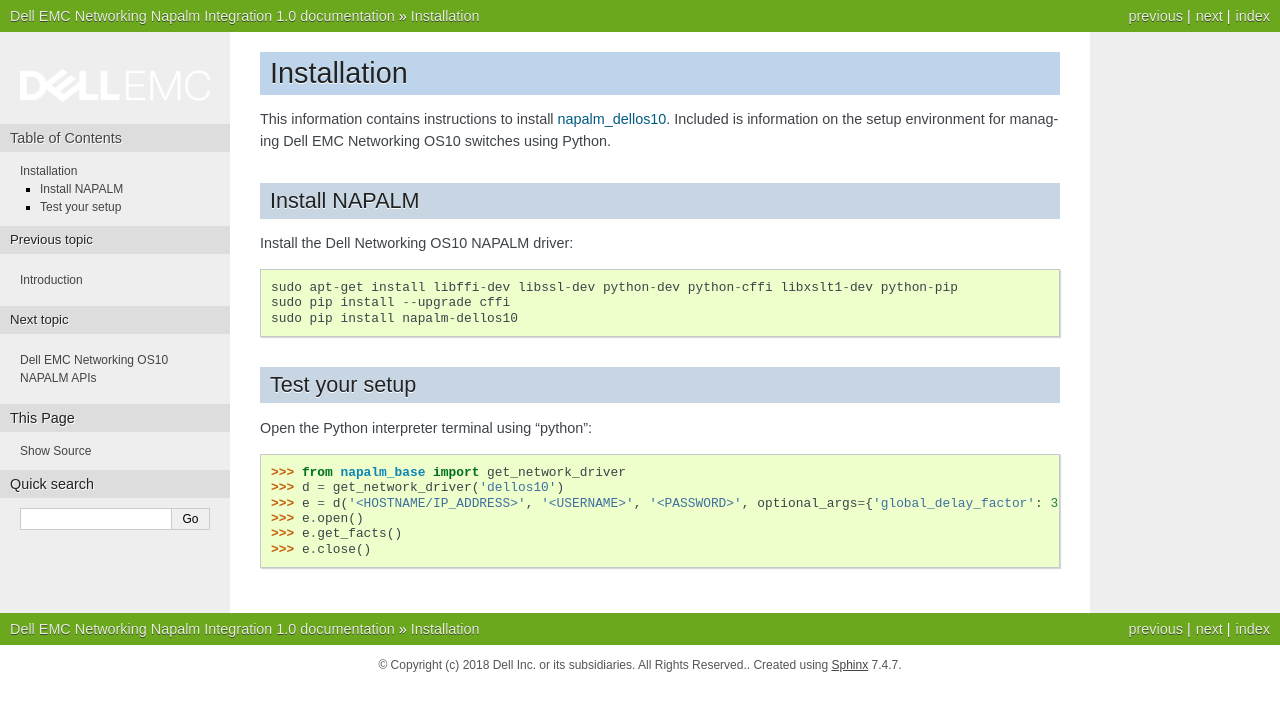
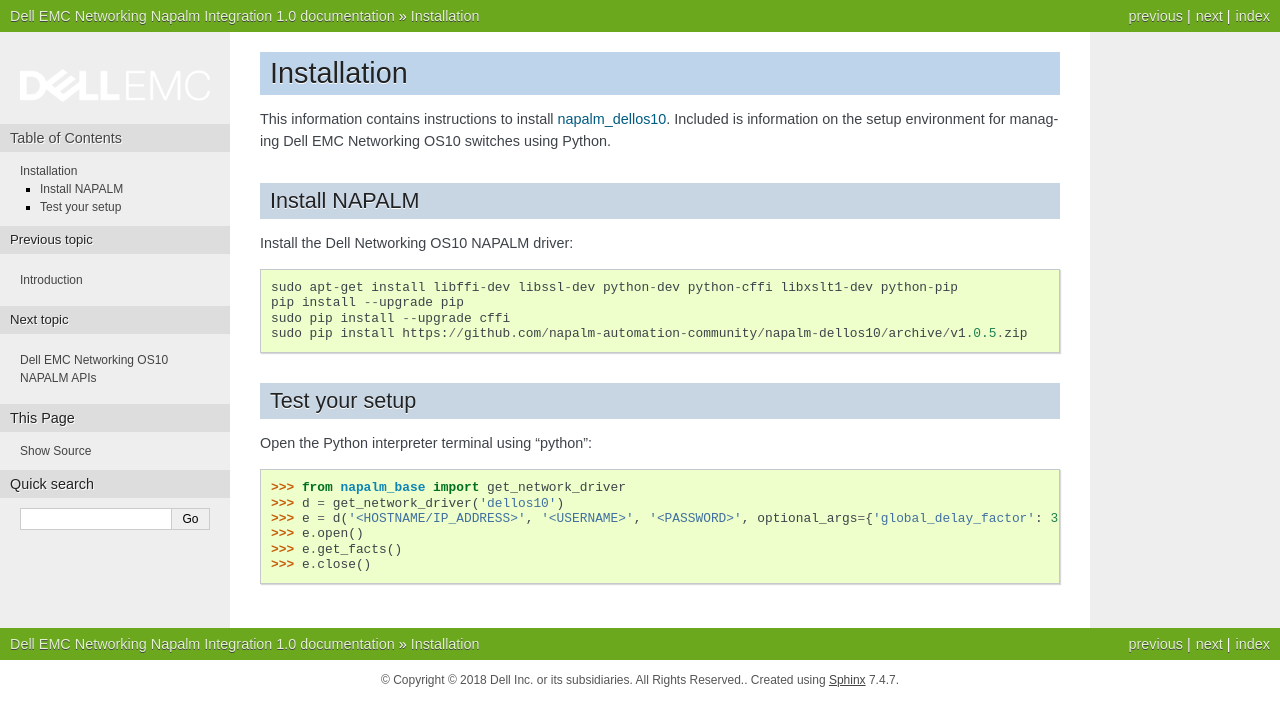
Before and after one commit to Dell-Networking/napalm-dellos10-docs, a Sphinx documentation site: the page built from source/install.rst, in a window 1280 px wide. Shown: the top 726 px of the page. Built offline with Sphinx 7.4.7, drawn with Linux system fonts in a browser that asks for light colours.

Commit message:
Updated to pick the napalm-dellos10 driver from github directly.

```diff
--- a/source/conf.py
+++ b/source/conf.py
@@ -52,7 +52,7 @@
 
 # General information about the project.
 project = u'Dell EMC Networking Napalm Integration'
-copyright = u'(c) 2018 Dell Inc. or its subsidiaries. All Rights Reserved.'
+copyright = u'© 2018 Dell Inc. or its subsidiaries. All Rights Reserved.'
 author = u'Dell EMC Networking Team'
 
 # The version info for the project you're documenting, acts as replacement for
--- a/source/install.rst
+++ b/source/install.rst
@@ -12,8 +12,9 @@
 ::
 
    sudo apt-get install libffi-dev libssl-dev python-dev python-cffi libxslt1-dev python-pip
+   pip install --upgrade pip
    sudo pip install --upgrade cffi
-   sudo pip install napalm-dellos10
+   sudo pip install https://github.com/napalm-automation-community/napalm-dellos10/archive/v1.0.5.zip
 
 Test your setup
 ***************
```
Also changed, not shown: README.md (+1 -1 lines).
